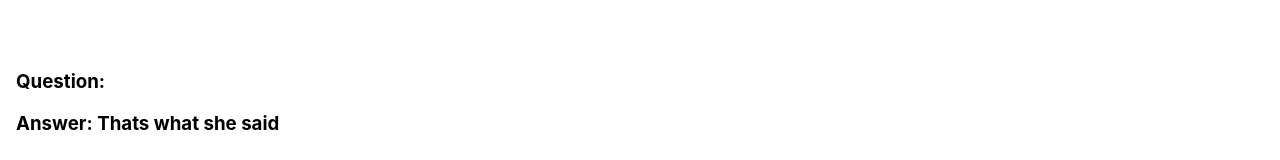
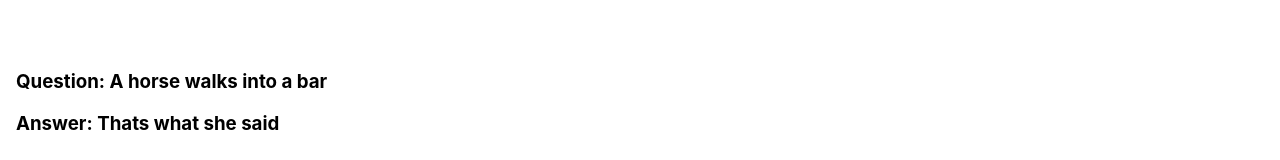
Before and after one commit to ajthraen/RCC, a React (Create React App) app in the folder my-app/: page / in a window 1280 px wide. Shown: the part 1502-1662 px from the top of the page. Built offline with nearby package versions, Linux system fonts and the light colour scheme.

Commit message:
react CC10

```diff
--- a/my-app/src/App.jsx
+++ b/my-app/src/App.jsx
@@ -34,6 +34,7 @@ function App() {
         ans1="It said ouch"
       />
       <Jokes
+        quest1="A horse walks into a bar"
         ans1="Thats what she said"
       />
       <Footer />
```
